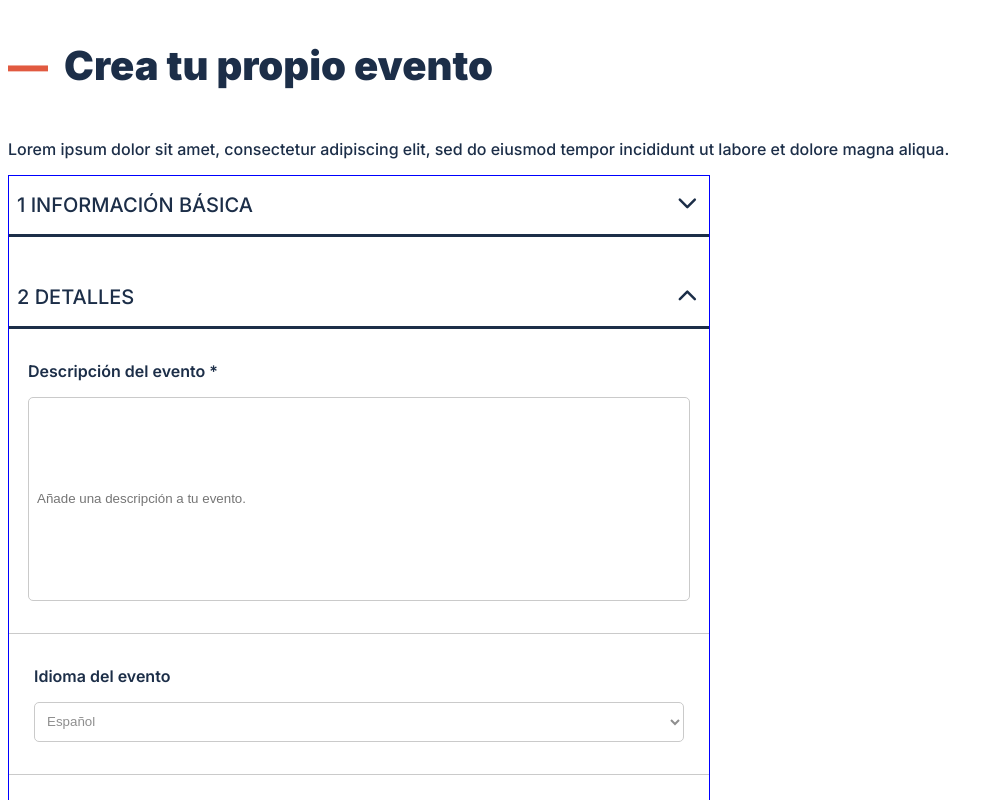
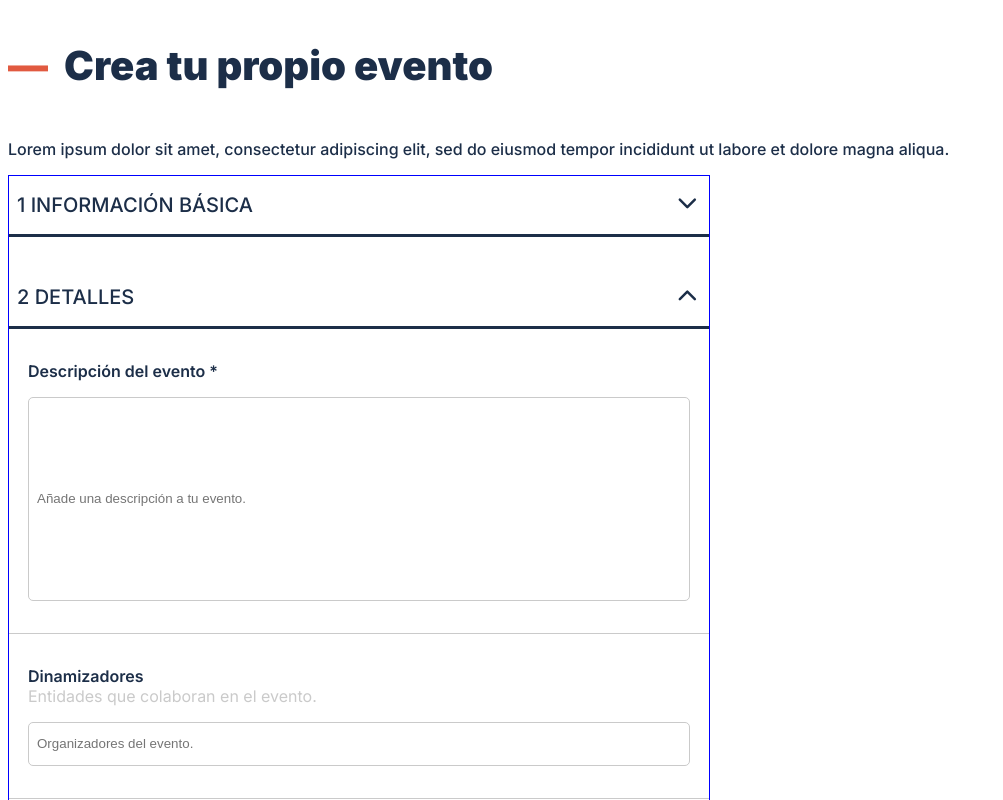
Before and after one commit to raulalhena/actos, a Next.js app: page /event in a window 1280 px wide. Both pictures are taken after a click on the element 687 px from the left and 297 px from the top of the page. Shown: the top 800 px of the page, without its empty margins (0-1003 px from the left). Built offline with nearby package versions, Linux system fonts and the light colour scheme.

Commit message:
Organizers form field added

```diff
--- a/src/app/interfaces/eventFormProps.ts
+++ b/src/app/interfaces/eventFormProps.ts
@@ -1,4 +1,5 @@
 export interface EventFormProps  {
+    organizedBy: string;
     description: string;
     languageEvent: string;
     event: string,
--- a/src/app/interfaces/textInputProps.ts
+++ b/src/app/interfaces/textInputProps.ts
@@ -1,5 +1,6 @@
 export interface textInputProps {
     label: string;
+    subtitle: string;
     placeholder: string;
     id: string;
     maxLength: number;
--- a/src/components/Form/EventForm.tsx
+++ b/src/components/Form/EventForm.tsx
@@ -9,7 +9,7 @@ import { TagsInput } from 'react-tag-input-component';
 import { EventFormProps } from '@/app/interfaces/eventFormProps';
 import styles from './EventForm.module.css';
 import { ChevronDownIcon } from '../ChevronDownIcon/ChevronDownIcon';
-import TextInputXL, { TextArea } from '../TextArea/TextArea';
+import { TextArea } from '../TextArea/TextArea';
 
 // Form
 const EventForm = () => {
@@ -19,6 +19,8 @@ const EventForm = () => {
         languageEvent: '',
         tag: [],
         direction: '',
+        description: '',
+        organizedBy: '',
         webLink: '',
     });
     //Visibility
@@ -143,6 +145,18 @@ const EventForm = () => {
                             />
                         </div>
                         <div className={styles.formField}>
+                            <TextInput
+                                id="organizedBy"
+                                label="Dinamizadores"
+                                subtitle="Entidades que colaboran en el evento."
+                                placeholder="Organizadores del evento."
+                                minLength={3}
+                                maxLength={500}
+                                value={formData.organizedBy}
+                                onChange={handleInputChange}
+                            />
+                        </div>
+                        <div className={styles.formField}>
                             <Select
                                 id="languageEvent"
                                 label="Idioma del evento"
--- a/src/components/TextInput/TextInput.module.css
+++ b/src/components/TextInput/TextInput.module.css
@@ -1,6 +1,10 @@
 .label {
   font-weight: 600;
   color: #1c2e48;
+}
+
+.subtitle {
+  color: #cacaca;
 }
 
 .input {
@@ -15,9 +19,8 @@
 /* Para pantallas más grandes o iguales a 768px (md) */
 @media screen and (min-width: 768px) {
   .input {
-  width: 350px;
-}
-
+    width: 350px;
+  }
 }
 
 /* Para pantallas más grandes o iguales a 992px (lg) */
--- a/src/components/TextInput/TextInput.tsx
+++ b/src/components/TextInput/TextInput.tsx
@@ -2,7 +2,7 @@ import { textInputProps } from '@/app/interfaces/textInputProps';
 import styles from './TextInput.module.css';
 
 function TextInput(props: textInputProps) {
-    const { label, placeholder, id, maxLength, minLength, value, onChange } = props;
+    const { label, subtitle, placeholder, id, maxLength, minLength, value, onChange } = props;
 
     return (
 
@@ -10,6 +10,11 @@ function TextInput(props: textInputProps) {
             <label className={styles.label}
                 htmlFor={id}>{label}
             </label>
+            <br />
+            <label className={styles.subtitle}
+                htmlFor={id}>{subtitle}
+            </label>
+
             <br />
             <input
                 type="text"
```
